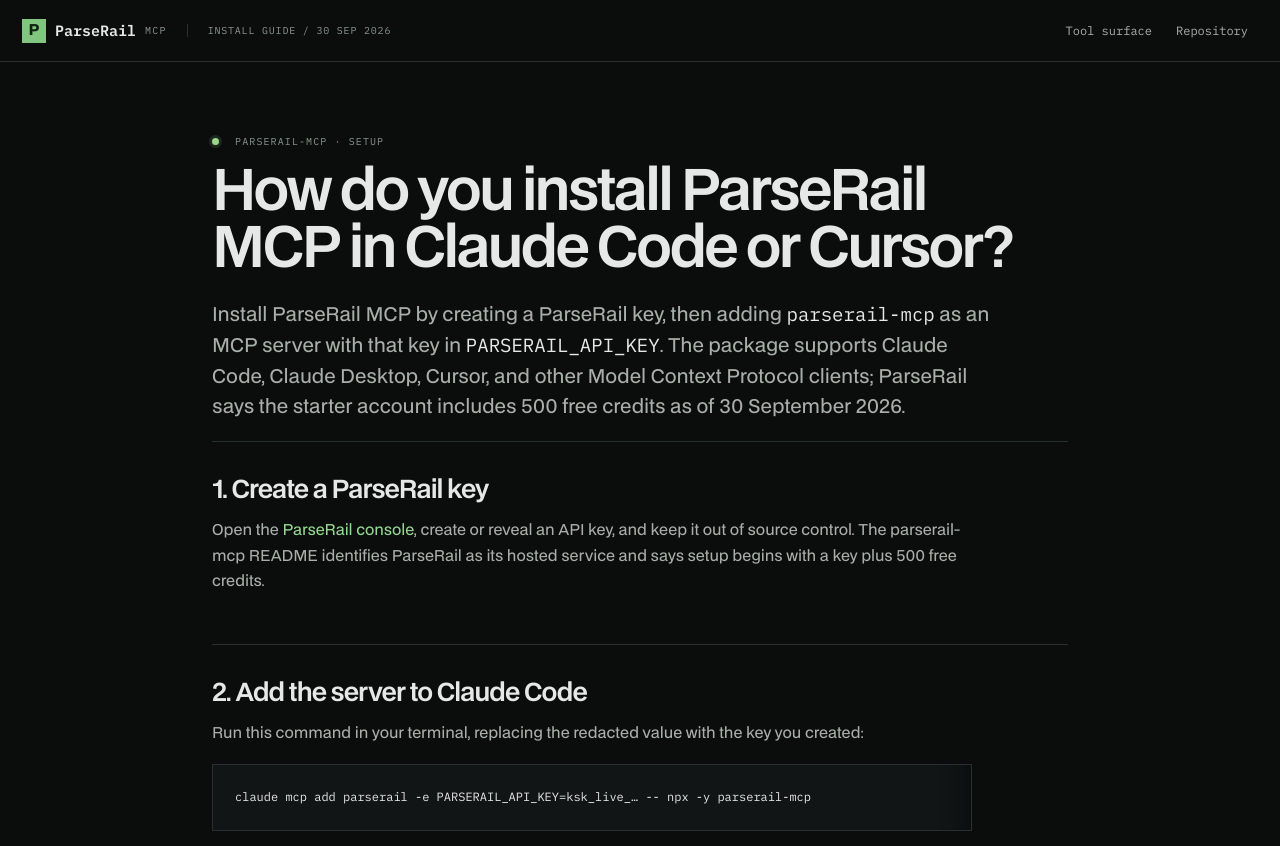
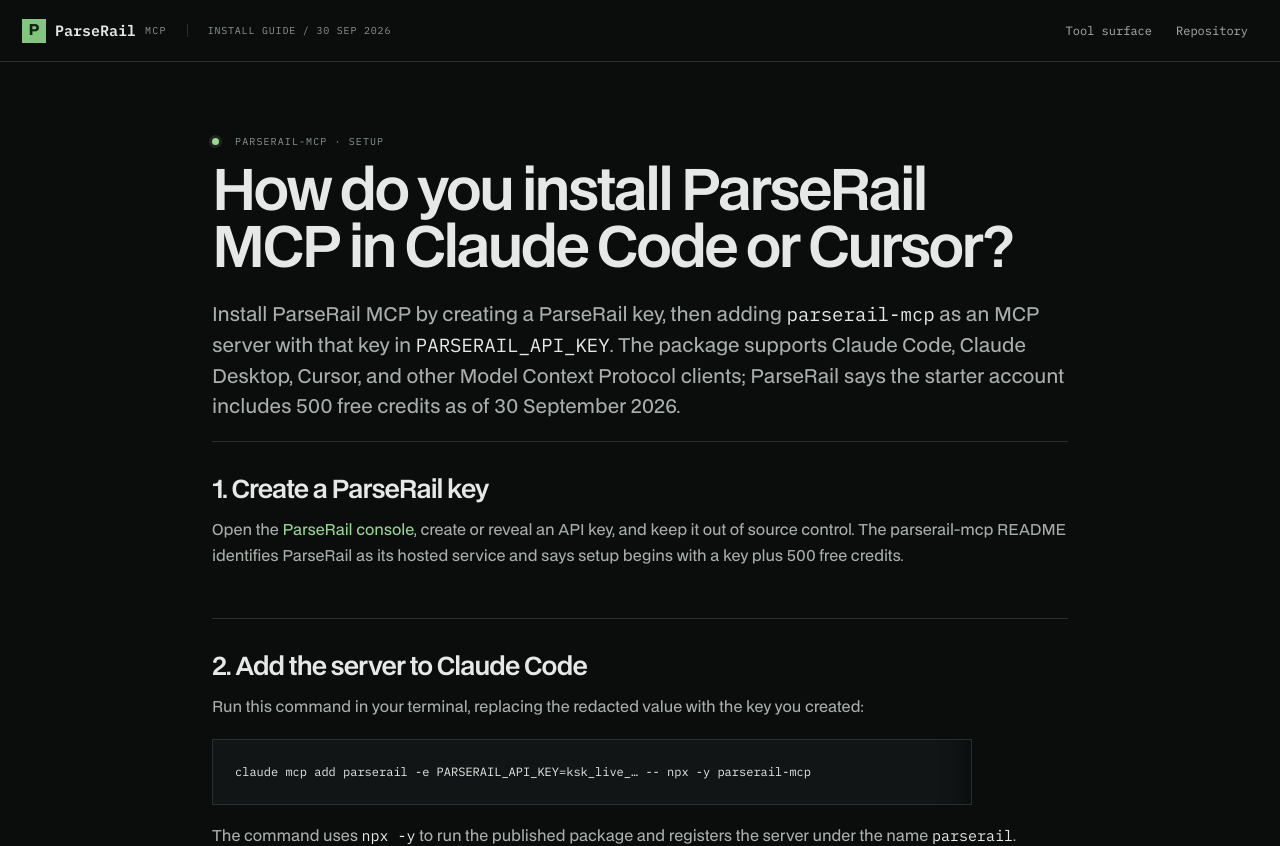
Before and after one commit to kyisaiah47/compound-core-mcp-site, a Next.js app: page /guides/install-parserail-mcp in a window 1280 px wide. Shown: the top 846 px of the page. Built offline with nearby package versions, Linux system fonts and the light colour scheme.

Commit message:
repair page width and card spacing

```diff
--- a/src/app/globals.css
+++ b/src/app/globals.css
@@ -26,10 +26,10 @@
 @media (max-width:800px) { .topbar-inner { min-height:54px; } .standing,nav a:not(.nav-action) { display:none; } .intro { display:block; padding-top:48px; padding-bottom:45px; } .facts { margin-top:38px; } h1 { font-size:40px; } .lede { font-size:16px; } .section-heading,.install-grid,.sources { display:block; } .section-note { margin-top:16px; } .install-grid { padding-top:20px; } .notes { margin-top:28px; } .sources-head { margin-bottom:28px; } .source-list a { grid-template-columns:1fr; gap:7px; } .source-list small { justify-content:start; } .footer-inner { display:block; padding-top:28px; padding-bottom:28px; } .credit { margin-top:24px; flex-wrap:wrap; } }
 .guide { max-width:900px; padding-top:73px; padding-bottom:90px; }
 .guide h1 { max-width:820px; }
-.guide-answer { max-width:780px; color:var(--ink-2); font-size:19px; line-height:1.6; }
+.guide-answer { color:var(--ink-2); font-size:19px; line-height:1.6; }
 .guide-section { padding:34px 0; border-top:1px solid var(--line); }
 .guide-section h2,.guide-sources h2 { margin-bottom:14px; font-size:25px; }
-.guide-section p { max-width:760px; color:var(--ink-2); font-size:15px; line-height:1.7; }
+.guide-section p { color:var(--ink-2); font-size:15px; line-height:1.7; }
 .guide-section a,.guide-sources a { color:var(--accent-hover); }
 .guide pre { max-width:760px; margin:18px 0; background:var(--panel); border:1px solid var(--line); }
 .guide-sources { padding-top:30px; border-top:1px solid var(--line); }
```
